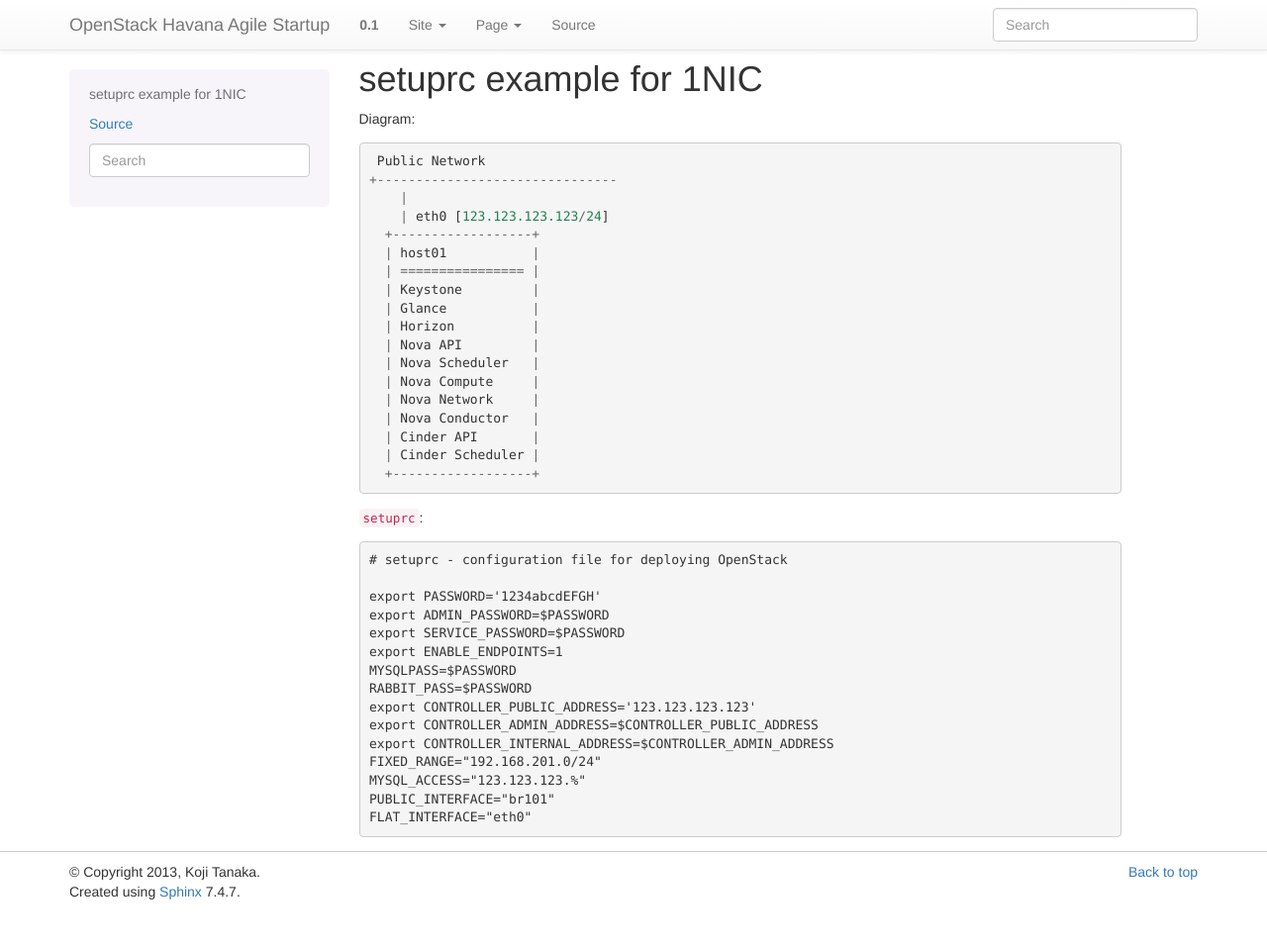
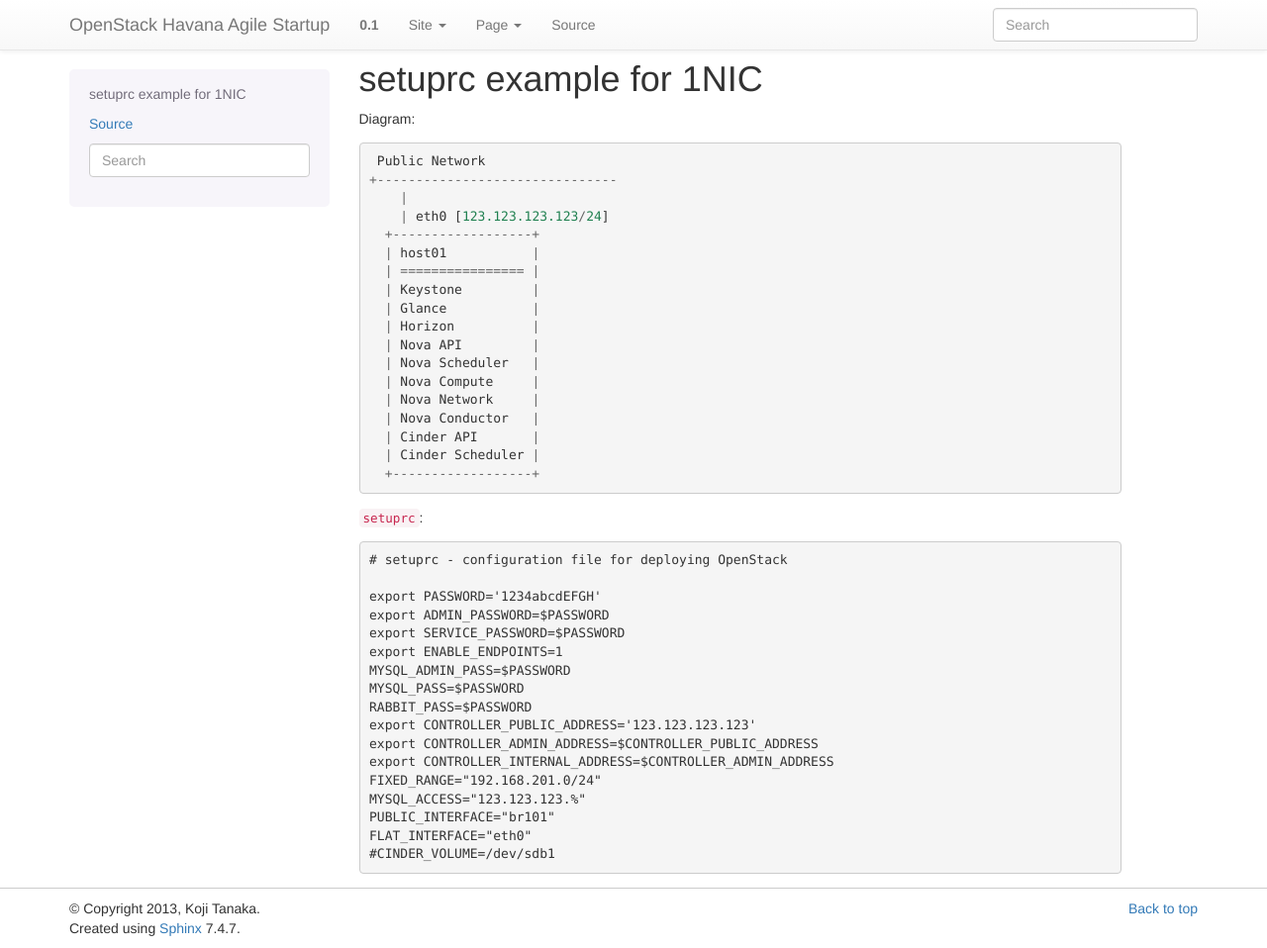
Before and after one commit to kojiwell/deploy_havana, a Sphinx documentation site: the page built from doc/setuprc_1nic.rst, in a window 1280 px wide and 958 px high. Shown: the whole window at 99% size. Built offline with Sphinx 7.4.7, drawn with Linux system fonts in a browser that asks for light colours.

Commit message:
create doc/add_volume.rst

```diff
--- a/doc/index.rst
+++ b/doc/index.rst
@@ -13,6 +13,7 @@
 
    all_in_one
    add_compute
+   add_volume
 
 Github Link:
 
--- a/doc/setuprc_1nic.rst
+++ b/doc/setuprc_1nic.rst
@@ -35,7 +35,8 @@
    export ADMIN_PASSWORD=$PASSWORD
    export SERVICE_PASSWORD=$PASSWORD
    export ENABLE_ENDPOINTS=1
-   MYSQLPASS=$PASSWORD
+   MYSQL_ADMIN_PASS=$PASSWORD
+   MYSQL_PASS=$PASSWORD
    RABBIT_PASS=$PASSWORD
    export CONTROLLER_PUBLIC_ADDRESS='123.123.123.123'
    export CONTROLLER_ADMIN_ADDRESS=$CONTROLLER_PUBLIC_ADDRESS
@@ -44,3 +45,4 @@
    MYSQL_ACCESS="123.123.123.%"
    PUBLIC_INTERFACE="br101"
    FLAT_INTERFACE="eth0"
+   #CINDER_VOLUME=/dev/sdb1
--- a/doc/setuprc_2nics.rst
+++ b/doc/setuprc_2nics.rst
@@ -39,7 +39,8 @@
    export ADMIN_PASSWORD=$PASSWORD
    export SERVICE_PASSWORD=$PASSWORD
    export ENABLE_ENDPOINTS=1
-   MYSQLPASS=$PASSWORD
+   MYSQL_ADMIN_PASS=$PASSWORD
+   MYSQL_PASS=$PASSWORD
    RABBIT_PASS=$PASSWORD
    export CONTROLLER_PUBLIC_ADDRESS="123.123.123.123"
    export CONTROLLER_ADMIN_ADDRESS="192.168.100.1"
@@ -48,3 +49,4 @@
    MYSQL_ACCESS="192.168.100.%"
    PUBLIC_INTERFACE="eth1"
    FLAT_INTERFACE="eth0"
+   #CINDER_VOLUME=/dev/sdb1
```
Also changed, not shown: doc/add_volume.rst (added, +101 -0 lines), 2 other files.
